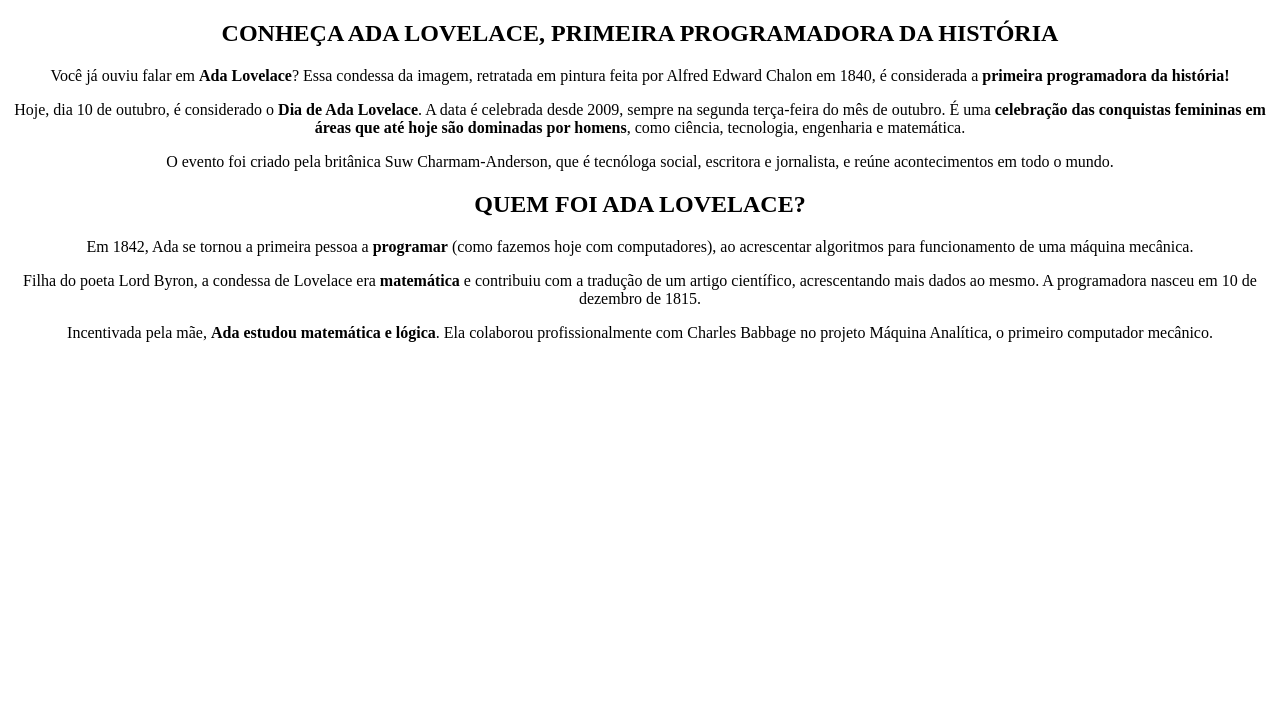
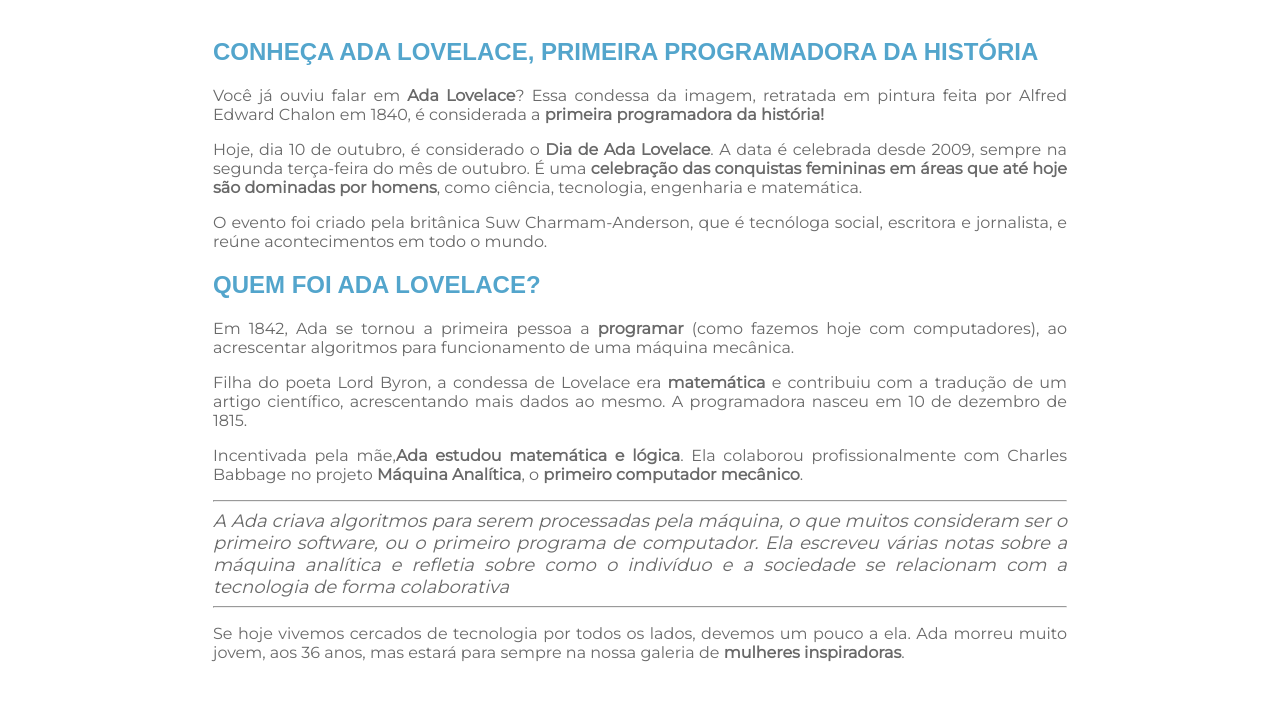
Before and after one commit to pamelasouza/Curso-Desprograme, a plain HTML site: page exe 1.html in a window 1280 px wide. Drawn offline with Linux system fonts and the light colour scheme; a web font is replaced by a local one.

Commit message:
Update exe 1.html

```diff
--- a/exe 1.html
+++ b/exe 1.html
@@ -1,35 +1,50 @@
 <!DOCTYPE html>
-<html lang="en">
+<html lang="pt">
 
 <head>
   <meta charset="UTF-8">
   <meta name="viewport" content="width=device-width, initial-scale=1.0">
   <meta http-equiv="X-UA-Compatible" content="ie=edge">
-  <title>Desprograme | exercício 1</title>
+  <title>Desprograme | exercício 2</title>
+  <link href="https://fonts.googleapis.com/css?family=Montserrat|PT+Sans+Caption" rel="stylesheet">
 </head>
 
-<body style="text-align:center">
+<style>
+  body {
+    padding: 10px 205px 20px 205px;
+    text-align: justify;
+    font-family: 'Montserrat', sans-serif;
+    color: #696969;
+  }
+  h1 {
+    font-family: 'PT Sans Caption', sans-serif;
+    color: #53a5cc;
+  }
+  em {
+    font-size: 18px;
+  }
+</style>
+
+<body>
   <section>
     <h1>CONHEÇA ADA LOVELACE, PRIMEIRA PROGRAMADORA DA HISTÓRIA</h1>
-    <p>Você já ouviu falar em
-      <b>Ada Lovelace</b>? Essa condessa da imagem, retratada em pintura feita por Alfred Edward Chalon em 1840, é considerada
-      a
-      <b>primeira programadora da história!</b>
-    </p>
-    <p>Hoje, dia 10 de outubro, é considerado o
-      <b>Dia de Ada Lovelace</b>. A data é celebrada desde 2009, sempre na segunda terça-feira do mês de outubro. É uma
-      <b>celebração das conquistas femininas em áreas que até hoje são dominadas por homens</b>, como ciência, tecnologia, engenharia
-      e matemática.</p>
-    <p>O evento foi criado pela britânica Suw Charmam-Anderson, que é tecnóloga social, escritora e jornalista, e reúne acontecimentos
+      <p>Você já ouviu falar em <b>Ada Lovelace</b>? Essa condessa da imagem, retratada em pintura feita por Alfred Edward Chalon em 1840, é considerada a <b>primeira programadora da história!</b></p>
+      <p>Hoje, dia 10 de outubro, é considerado o <b>Dia de Ada Lovelace</b>. A data é celebrada desde 2009, sempre na segunda terça-feira do mês de outubro. É uma <b>celebração das conquistas femininas em áreas que até hoje são dominadas por homens</b>, como ciência, tecnologia, engenharia e matemática.</p>
+      <p>O evento foi criado pela britânica Suw Charmam-Anderson, que é tecnóloga social, escritora e jornalista, e reúne acontecimentos
       em todo o mundo.</p>
   </section>
   <section>
     <h1>QUEM FOI ADA LOVELACE?</h1>
-    <p>Em 1842, Ada se tornou a primeira pessoa a
-      <b>programar</b> (como fazemos hoje com computadores), ao acrescentar algoritmos para funcionamento de uma máquina mecânica.</p>
-    <p>Filha do poeta Lord Byron, a condessa de Lovelace era <b>matemática</b> e contribuiu com a tradução de um artigo científico,
-      acrescentando mais dados ao mesmo. A programadora nasceu em 10 de dezembro de 1815.</p>
-    <p>Incentivada pela mãe, <b>Ada estudou matemática e lógica</b>. Ela colaborou profissionalmente com Charles Babbage no projeto Máquina Analítica, o primeiro computador mecânico.</p>
+      <p>Em 1842, Ada se tornou a primeira pessoa a <b>programar</b> (como fazemos hoje com computadores), ao acrescentar algoritmos para funcionamento de uma máquina mecânica.</p>
+      <p>Filha do poeta Lord Byron, a condessa de Lovelace era <b>matemática</b> e contribuiu com a tradução de um artigo científico, acrescentando mais dados ao mesmo. A programadora nasceu em 10 de dezembro de 1815.</p>
+      <p>Incentivada pela mãe,<b>Ada estudou matemática e lógica</b>. Ela colaborou profissionalmente com Charles Babbage no projeto <b>Máquina Analítica</b>, o <b>primeiro computador mecânico</b>.</p>
+    <hr>
+      <em>A Ada criava algoritmos para serem processadas pela máquina, o que muitos consideram ser o primeiro software, ou o primeiro
+      programa de computador. Ela escreveu várias notas sobre a máquina analítica e refletia sobre como o indivíduo e a sociedade
+      se relacionam com a tecnologia de forma colaborativa</em>
+    <hr>
+      <p>Se hoje vivemos cercados de tecnologia por todos os lados, devemos um pouco a ela. Ada morreu muito jovem, aos 36 anos,
+      mas estará para sempre na nossa galeria de <b>mulheres inspiradoras</b>.</p>
   </section>
 </body>
 
```
